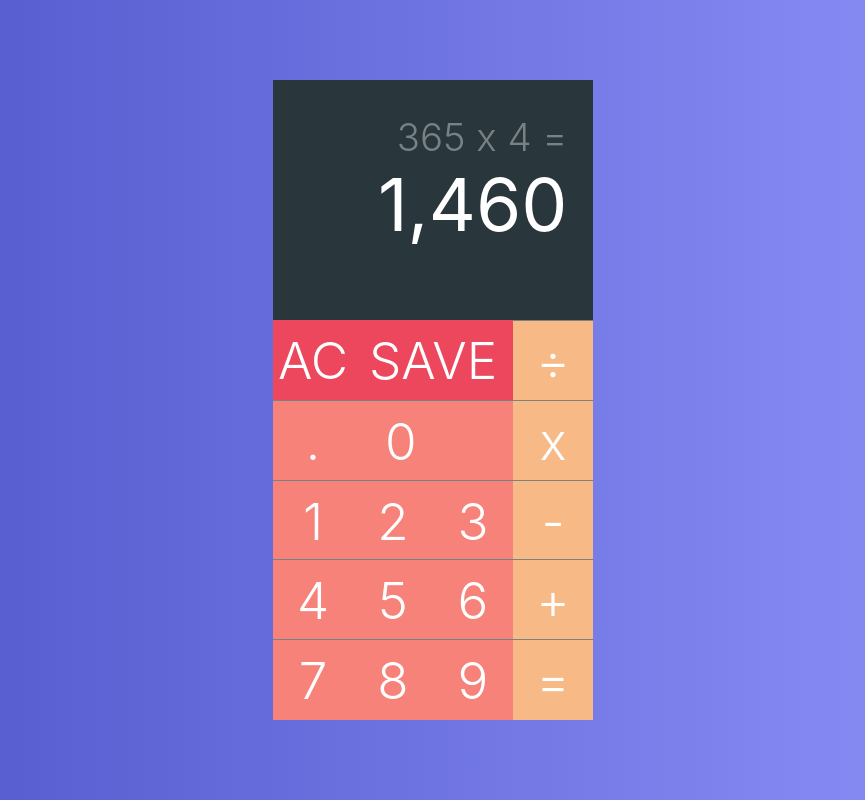
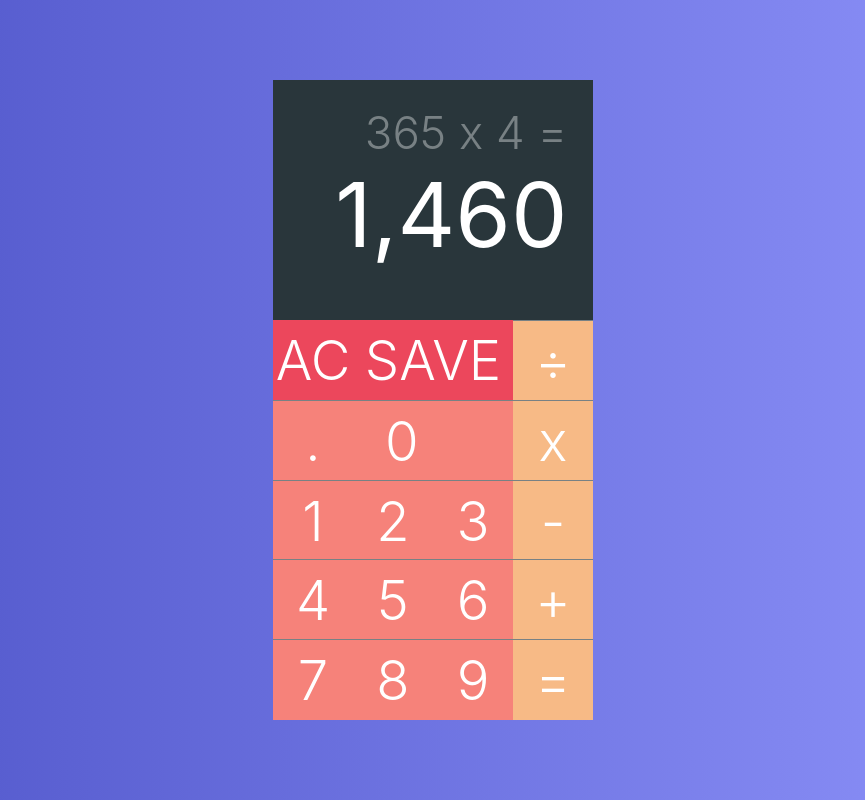
Before and after one commit to fijisoo/simple-calculator, a Vue app: page / in a window 1280 px wide. Shown: the whole page, without its empty margins (207-1072 px from the left). Built offline with nearby package versions, Linux system fonts and the light colour scheme.

Commit message:
Fix text sizes, add new xlarge text size, remove logic regarding setting dynamic font size for current number and use ellipsis css approach instead, extract method returning numbers with commas to separate file

```diff
--- a/src/containers/CurrentCalcFlowContainer.vue
+++ b/src/containers/CurrentCalcFlowContainer.vue
@@ -34,6 +34,8 @@ export default class CurrentCalcFlowContainer extends Vue {
 <style lang="scss">
     @import '@/styles/variables/Colors.variables.scss';
     @import '@/styles/NumberDisplay.scss';
+    @import '@/styles/TextFlow.scss';
+
     .current-calc-flow-container {
       display: grid;
       grid-area: 1/1/1/5;
@@ -41,8 +43,6 @@ export default class CurrentCalcFlowContainer extends Vue {
     }
 
     .current-calc-flow-flex-wrapp {
-      white-space: nowrap;
-      overflow: hidden;
-      text-overflow: ellipsis
+      @include getEllipsis();
     }
 </style>
--- a/src/containers/CurrentNumberDisplayContainer.vue
+++ b/src/containers/CurrentNumberDisplayContainer.vue
@@ -1,7 +1,7 @@
 <template>
   <div :class="currentNumberDisplayClasses">
     <Flex :class='currentNumberFlexWrapperClass' contentHorizontalAlign='flexEnd'>
-      <Typography :style="currentNumberStyle">{{currentNumber}}</Typography>
+      <Typography textSize='xlarge'>{{currentNumber}}</Typography>
     </Flex>
   </div>
 </template>
@@ -10,6 +10,7 @@
 import { Component, Vue } from 'vue-property-decorator';
 import Typography from '@/components/Typography.vue';
 import Flex from '@/components/Flex.vue';
+import { getNumberWithCommas } from '@/utils/numberWithCommas';
 
 interface CurrentNumberStyle {
   fontSize: string;
@@ -24,9 +25,6 @@ interface CurrentNumberStyle {
 export default class CurrentNumberDisplayContainer extends Vue {
     // Fallback before connecting to Vuex
     private number = '1460';
-    private fontSizeBase: number = 6;
-    private fontSizeDivider: number = 14;
-    private minFontSize: number = 2.5;
     private currentNumberFlexWrapperClass: string = 'currentNumberFlexWrapper';
 
     get currentNumberDisplayClasses(): string[] {
@@ -37,32 +35,7 @@ export default class CurrentNumberDisplayContainer extends Vue {
     }
 
     get currentNumber(): string {
-      const numberString: string = String(this.number);
-      const [full, decimal] = numberString.split('.') as [string, string];
-      const fullWithCommas: string =
-      full
-          .split('')
-          .reverse()
-          .reduce((acc: string, currentNumber: string, currentIndex: number): string => {
-            const insertComma = currentIndex !== 0 && currentIndex % 3 === 0;
-            return insertComma ? `${currentNumber},${acc}` : `${currentNumber}${acc}`;
-        },
-      '');
-      return fullWithCommas + (decimal ? `.${decimal}` : '');
-    }
-
-    get currentNumberStyle(): CurrentNumberStyle {
-      return {
-        fontSize: `${this.dynamicFontSize}vmax`,
-      };
-    }
-
-    get dynamicFontSize(): number {
-      const numberSize: number = String(this.number).length;
-      const calculatedFontSize: number = this.fontSizeBase - Number(numberSize / this.fontSizeDivider);
-      return (calculatedFontSize < this.minFontSize)
-        ? this.minFontSize
-        : calculatedFontSize;
+      return getNumberWithCommas(this.number);
     }
 }
 </script>
@@ -70,6 +43,7 @@ export default class CurrentNumberDisplayContainer extends Vue {
 <style lang="scss">
     @import '@/styles/variables/Colors.variables.scss';
     @import '@/styles/NumberDisplay.scss';
+    @import '@/styles/TextFlow.scss';
 
     .current-number-display-container {
       display: grid;
@@ -78,6 +52,6 @@ export default class CurrentNumberDisplayContainer extends Vue {
     }
 
     .currentNumberFlexWrapper {
-      word-break: break-word;
+      @include getEllipsis();
     }
 </style>
--- a/src/styles/KeyButtons.scss
+++ b/src/styles/KeyButtons.scss
@@ -2,6 +2,7 @@
 
 $borderHeight: 1px;
 $borderColor: $grey;
+
 
 .keyButton-border-top {
     border-top: $borderHeight solid $borderColor;
--- /dev/null
+++ b/src/styles/TextFlow.scss
@@ -0,0 +1,5 @@
+@mixin getEllipsis() {
+    white-space: nowrap;
+    overflow: hidden;
+    text-overflow: ellipsis
+}
--- a/src/styles/TextSizes.scss
+++ b/src/styles/TextSizes.scss
@@ -5,6 +5,7 @@ $textSizes: (
     'small': $textSmall,
     'medium': $textMedium,
     'large': $textLarge,
+    'xlarge': $textXLarge,
 );
 
 @each $name, $size in $textSizes {
--- a/src/styles/variables/Sizes.variables.scss
+++ b/src/styles/variables/Sizes.variables.scss
@@ -1,4 +1,5 @@
-$textXSmall: 3vmax;
-$textSmall: 4vmax;
-$textMedium: 5vmax;
-$textLarge: 8vmax;
+$textXSmall: calc(1.25rem + (100vw / 50));
+$textSmall: calc(1.8rem + (100vw / 50));
+$textMedium: calc(2.25rem + (100vw / 50));
+$textLarge: calc(2.8rem + (100vw / 50));
+$textXLarge: calc(4rem + (100vw / 50));
--- a/src/types/Sizes.types.ts
+++ b/src/types/Sizes.types.ts
@@ -3,4 +3,5 @@ export enum TextSize {
     SMALL = 'small',
     MEDIUM = 'medium',
     LARGE = 'large',
+    XLARGE = 'xlarge',
 }
--- /dev/null
+++ b/src/utils/numberWithCommas.ts
@@ -0,0 +1,18 @@
+const getNumberWithCommas = (startNumber: number|string): string => {
+    const numberString: string = String(startNumber);
+    const [full, decimal] = numberString.split('.') as [string, string];
+    const fullWithCommas: string =
+    full
+        .split('')
+        .reverse()
+        .reduce((acc: string, currentNumber: string, currentIndex: number): string => {
+          const insertComma = currentIndex !== 0 && currentIndex % 3 === 0;
+          return insertComma ? `${currentNumber},${acc}` : `${currentNumber}${acc}`;
+      },
+    '');
+    return fullWithCommas + (decimal ? `.${decimal}` : '');
+};
+
+export {
+    getNumberWithCommas,
+};
```
